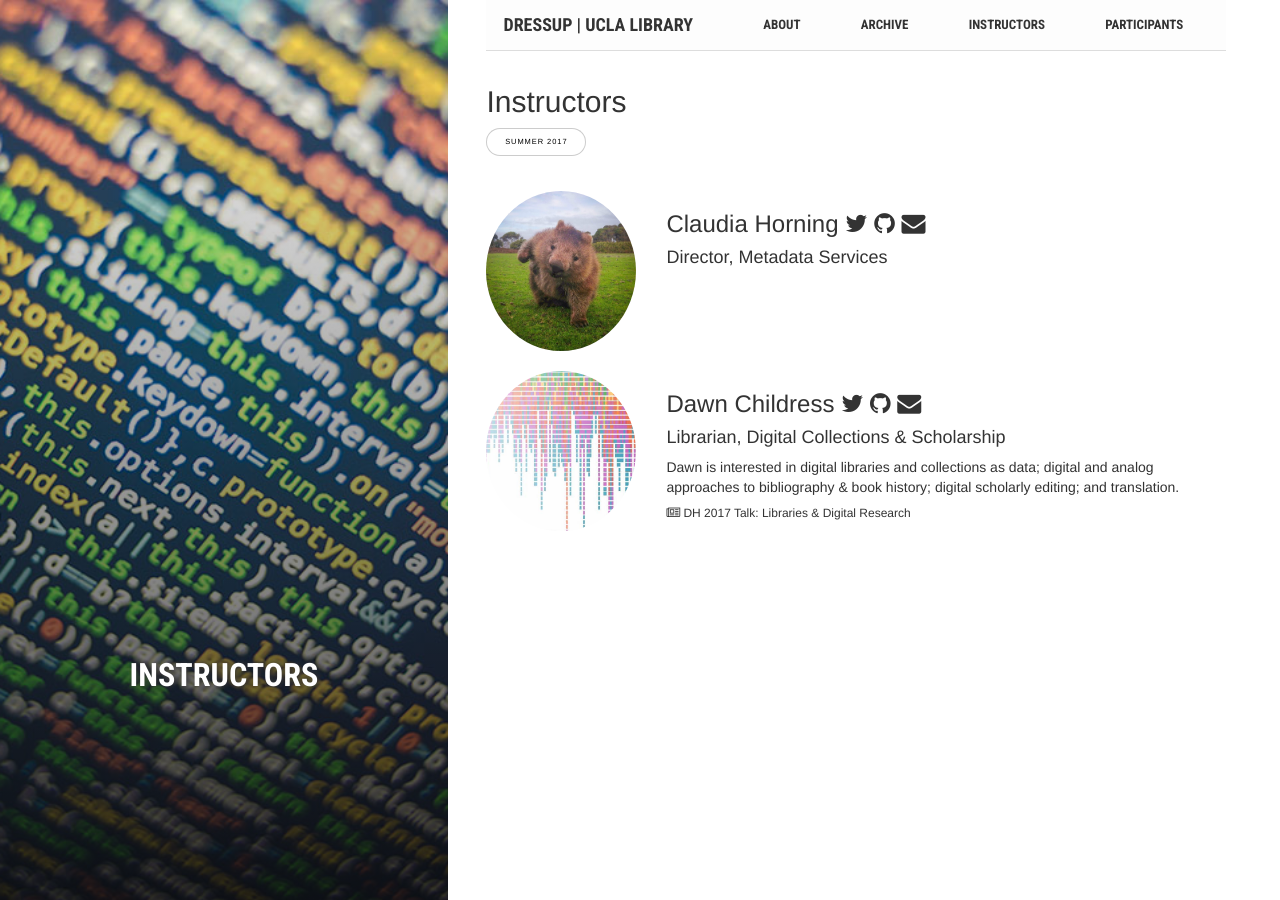
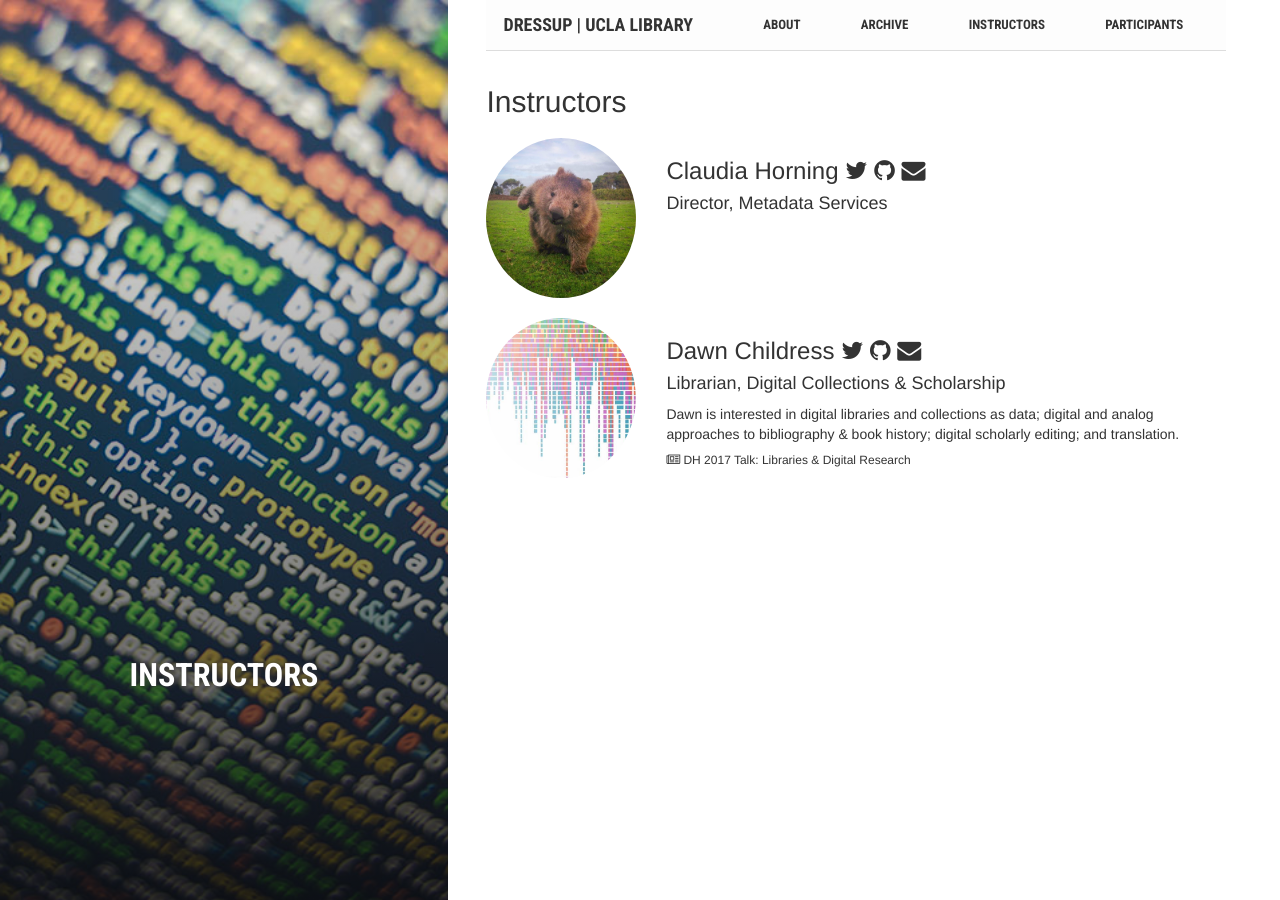
Before and after one commit to dnoneill/dressup-rebuild, a Jekyll site: the page built from instructors.md, in a window 1280 px wide. Built offline with Jekyll 4.4.1, drawn with Linux system fonts in a browser that asks for light colours.

Commit message:
removed participants session button

```diff
--- a/_layouts/instructors.html
+++ b/_layouts/instructors.html
@@ -3,9 +3,6 @@ layout: default
 ---
 
 <h2>Instructors</h2>
-{% for class in site.sessions %}
-<div><a href="{{site.baseurl}}{{ class.url }}" class="button">{{ class.title }}</a></div><br>
-{% endfor %}
     {% for person in site.people %}
     {% if person.role == "instructor" %}
     <div class="content">
```
